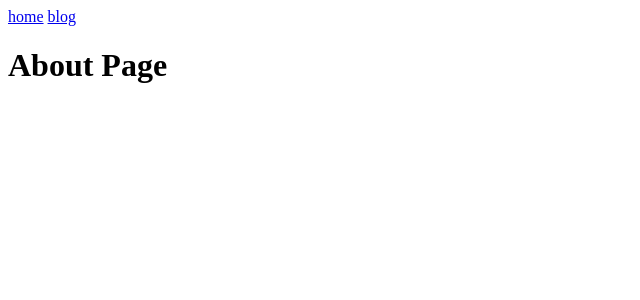
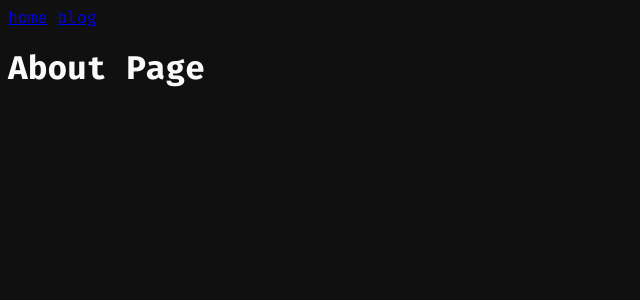
Before and after one commit to Lissy93/my-website, a SvelteKit app: page /about in a window 1280 px wide. Shown: the top 300 px of the page, without its empty margins (0-640 px from the left). Built offline with nearby package versions, Linux system fonts and the light colour scheme.

Commit message:
feat: Implements back to top button

```diff
--- a/src/routes/+layout.svelte
+++ b/src/routes/+layout.svelte
@@ -1,6 +1,50 @@
+<script lang="ts">
+  import BackToTop from '$src/components/BackToTop.svelte';
+</script>
+
+
 <nav>
   <a href="/" data-sveltekit-prefetch>home</a>
   <a href="/blog" data-sveltekit-prefetch>blog</a>
 </nav>
 
 <slot />
+
+<BackToTop />
+
+<style lang="scss">
+  // Import reused SCSS variables and global styles
+  @import "$src/styles/color-palette.scss";
+  @import "$src/styles/media-queries.scss";
+  @import "$src/styles/typography.scss";
+
+
+  :global(html) {
+    scroll-behavior: smooth;
+  }
+  :global(body) {
+    background: var(--background);
+    color: var(--foreground);
+    transition: all 0.25s ease-in-out;
+    font-family: FiraCode;
+
+    /* Fancy scrollbar */
+    &::-webkit-scrollbar {
+      width: var(--scroll-bar-width);
+      height: var(--scroll-bar-width);
+    }
+    &::-webkit-scrollbar-track {
+      border-radius: var(--curve-factor);
+      background-color: var(--scroll-bar-background);
+    }
+    &::-webkit-scrollbar-thumb {
+      background: var(--scroll-bar-color);
+      border-radius: var(--curve-factor);
+    }
+  }
+
+  :global(::selection) {
+    background-color: var(--accent-1);
+    color: var(--background);
+  }
+</style>
```
